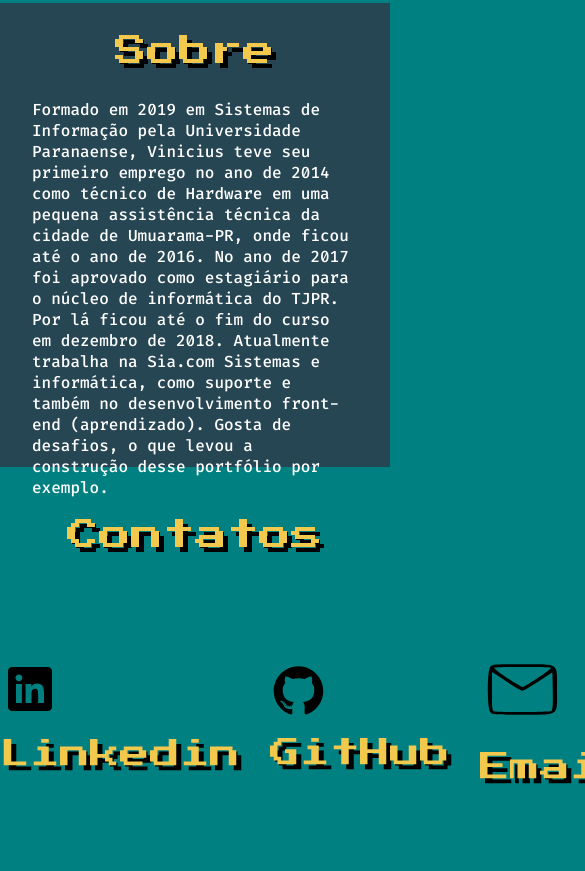
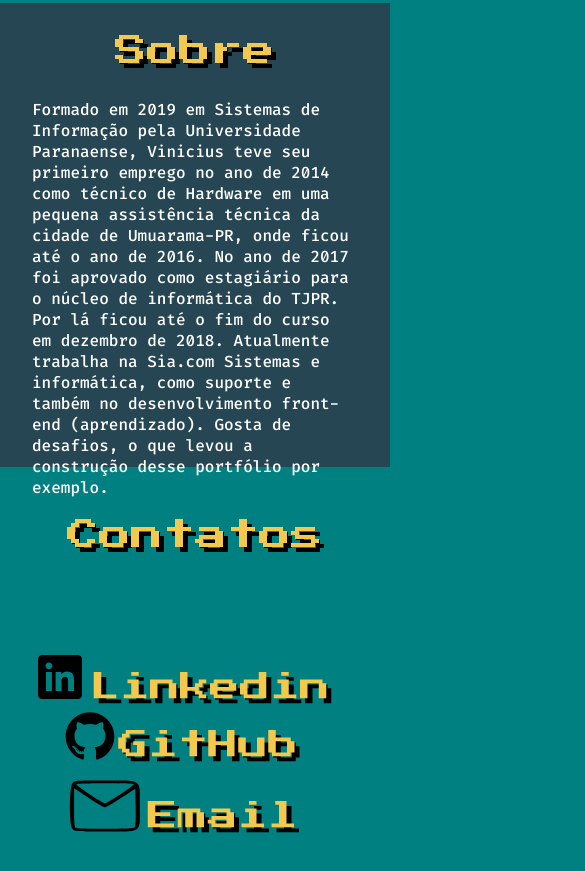
Before and after one commit to vmc36/portfolio, a plain HTML site: page index.html in a window 390 px wide. Shown: the part 1757-2628 px from the top of the page, 585 px wide, since content can reach past the window. After the commit the page ends 2606 px from the top, so only its background shows below. Drawn offline with nearby package versions, Linux system fonts and the light colour scheme.

Commit message:
another fix responsive css

```diff
--- a/css/footer.css
+++ b/css/footer.css
@@ -11,6 +11,7 @@ footer a::before {
 
 #footercontainer{
     display: flex;
+    flex-flow: wrap;
     justify-content: space-evenly;
     align-items: center;
     margin-top: 4em;
--- a/css/style.css
+++ b/css/style.css
@@ -87,7 +87,6 @@ header p:hover {
     justify-content: space-between;
     text-align: center;
     height: 184px;
-    width: 624px;
     box-shadow: 2px 2px 2px 2px #fff;
 }
 
@@ -122,7 +121,3 @@ header p:hover {
 #my-descriptioncontainer{
     padding:0em 2em 4em;
 }
-
-#contacts{
-    height: 65vh;
-}
```
Also changed, not shown: index.html (+1 -1 lines).
